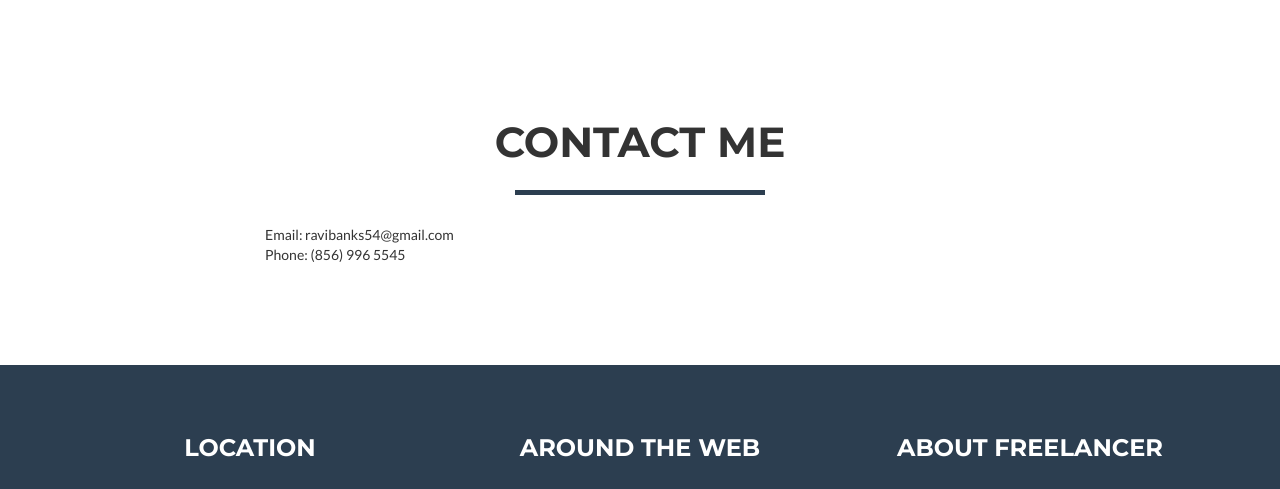
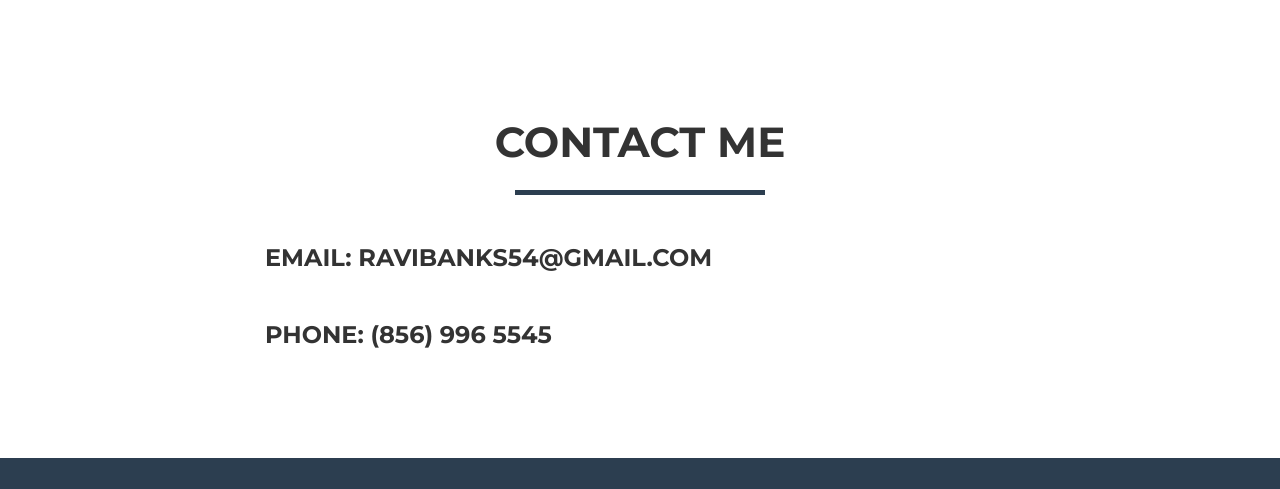
Before and after one commit to ravibanks54/ravibanks54.github.io, a website: page index.html in a window 1280 px wide. Shown: the part 2787-3276 px from the top of the page. Drawn offline with nearby package versions, Linux system fonts and the light colour scheme.

Commit message:
Update index.html

```diff
--- a/index.html
+++ b/index.html
@@ -221,9 +221,9 @@
             </div>
             <div class="row">
                 <div class="col-lg-8 col-lg-offset-2">
-                    Email: ravibanks54@gmail.com
+                    <h3>Email: ravibanks54@gmail.com</h3>
                     <br>
-                    Phone: (856) 996 5545
+                    <h3>Phone: (856) 996 5545</h3>
                 </div>
             </div>
         </div>
```
